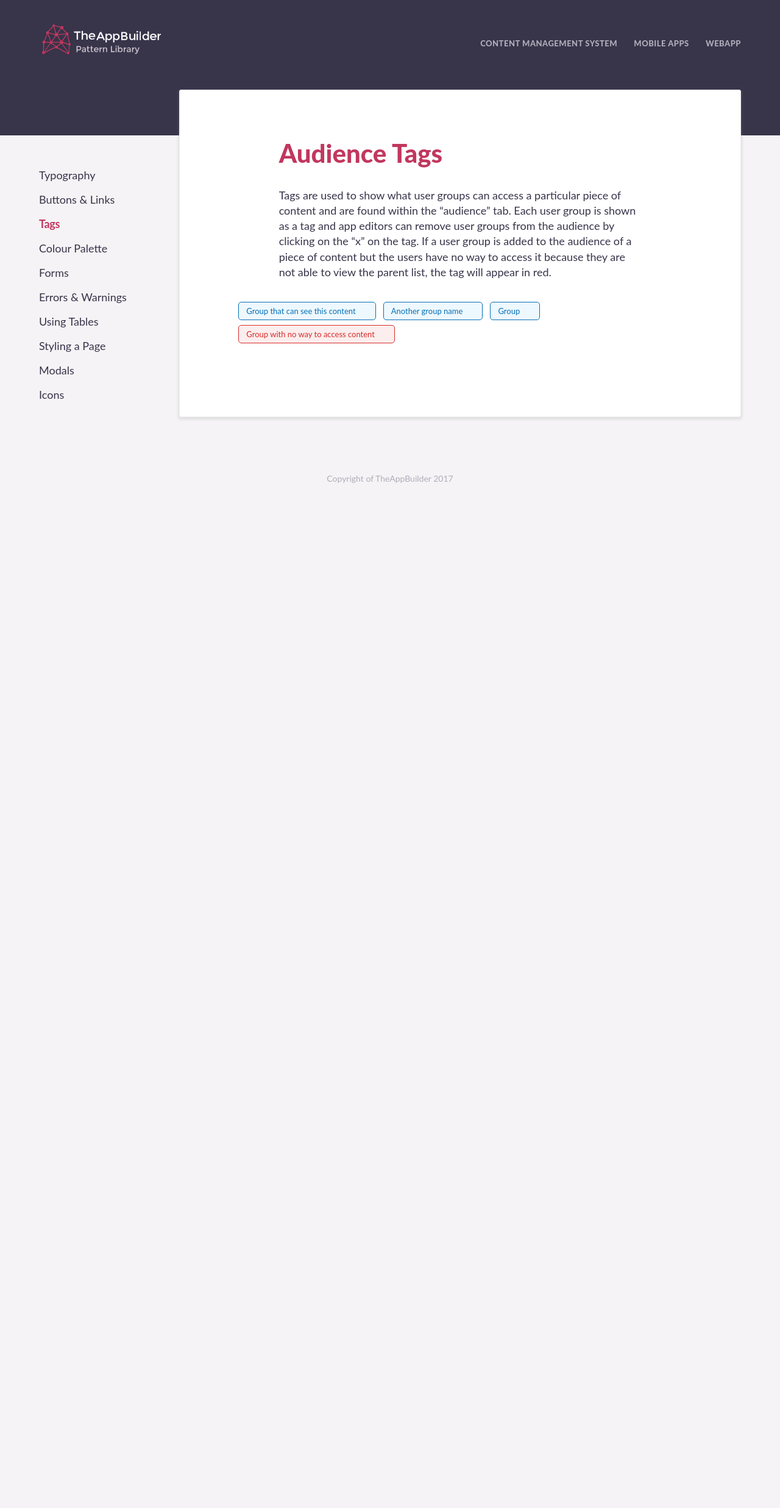
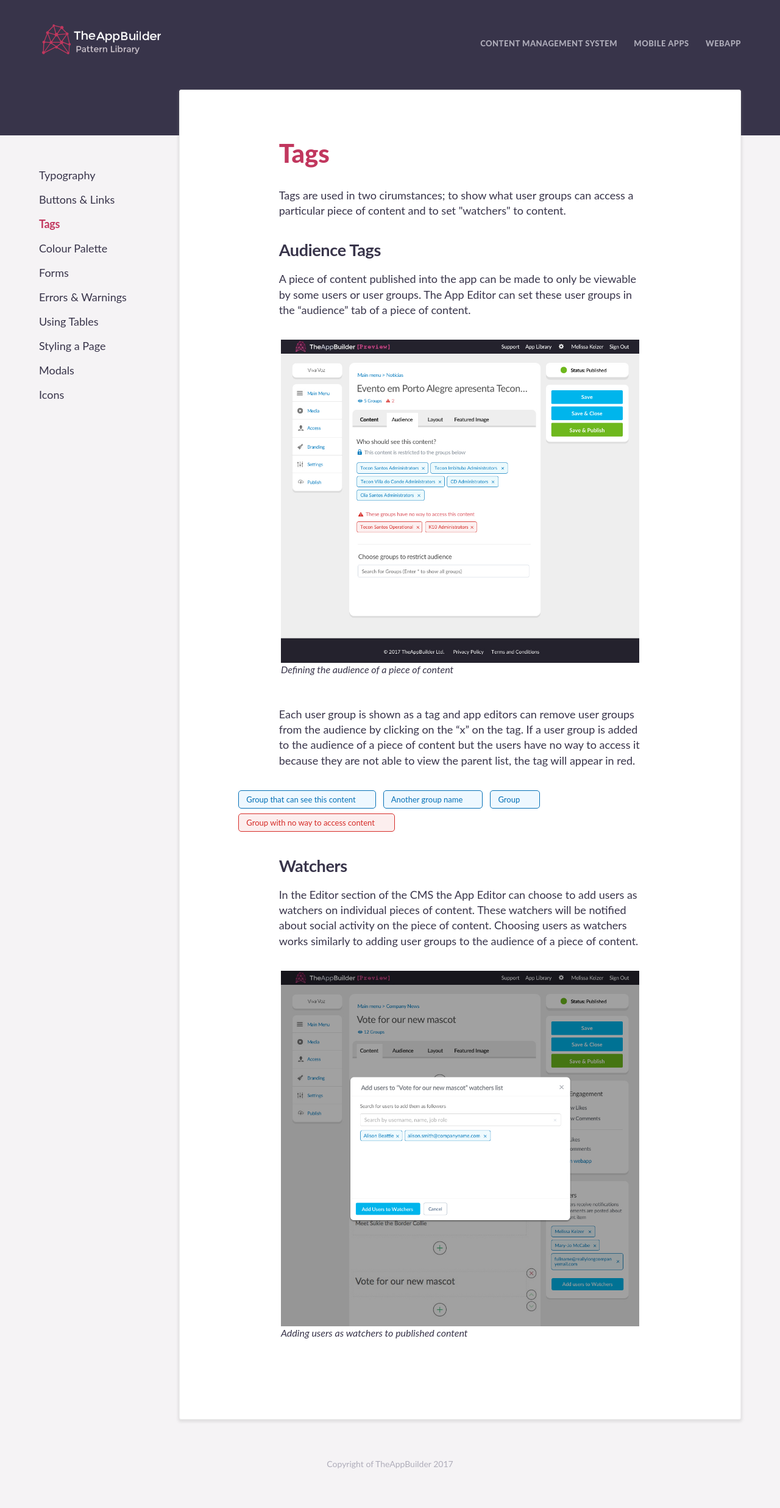
Before and after one commit to TheAppBuilderTeam/tab-pattern-library, a Jekyll site: the page built from cms/tags/index.html, in a window 1280 px wide. Shown: the whole page at 61% size. Built offline with Jekyll 4.4.1, drawn with Linux system fonts in a browser that asks for light colours; some web fonts are replaced; before the commit the page ends 900 px from its top, so only the background shows below that.

Commit message:
adding images and image class styles

```diff
--- a/_sass/_base.scss
+++ b/_sass/_base.scss
@@ -197,3 +197,23 @@
     width: 100%;
 	}
 }
+
+
+/* Main Content Images
+------------------------------------------------------------------ */
+
+.imageContainer{
+  margin: 0 auto;
+  display: block;
+  width: 80%;
+}
+.imageContainer--two{
+  img{
+    width: 49%;
+    padding-right: 2%;
+    display: inline-block;
+    .last{
+      padding: 0;
+    }
+  }
+}
--- a/_sass/_typography.scss
+++ b/_sass/_typography.scss
@@ -94,3 +94,10 @@
     	padding-right: 10px;
     }
 }
+
+p.caption{
+	font-size: 16px;
+	font-style: italic;
+	width: 100%;
+	padding: 0;
+}
--- a/cms/tags/index.html
+++ b/cms/tags/index.html
@@ -3,10 +3,20 @@
 platform: cms
 page: cms-tags
 selected: cms-tags
-title: Audience Tags
+title: Tags
 ---
 
-<p>Tags are used to show what user groups can access a particular piece of content and are found within the “audience” tab. Each user group is shown as a tag and app editors can remove user groups from the audience by clicking on the “x” on the tag. If a user group is added to the audience of a piece of content but the users have no way to access it because they are not able to view the parent list, the tag will appear in red. </p>
+<p>Tags are used in two cirumstances; to show what user groups can access a particular piece of content and to set "watchers" to content. </p>
+
+<h2>Audience Tags</h2>
+ <p>A piece of content published into the app can be made to only be viewable by some users or user groups. The App Editor can set these user groups in the “audience” tab of a piece of content.</p>
+
+ <div class="imageContainer imageContainer--one padding__50">
+ 	 <img src="{{ site.baseurl }}/assets/images/cms/tags/audience.jpg" alt="Defining the audience of a piece of content" /img>
+ 	 <p class="caption">Defining the audience of a piece of content</p>
+ </div>
+
+<p>Each user group is shown as a tag and app editors can remove user groups from the audience by clicking on the “x” on the tag. If a user group is added to the audience of a piece of content but the users have no way to access it because they are not able to view the parent list, the tag will appear in red. </p>
 
  <ul class="main__content__block textpadding__100 widerThanText"  markdown="0">
  	<li class="tag">Group that can see this content<a href="#" class="remove"></a></li>
@@ -14,3 +24,11 @@
  	<li class="tag">Group<a href="#" class="remove"></a></li>
  	<li class="tag tag--negative">Group with no way to access content<a href="#" class="remove remove--negative"></a></li>
  </ul>
+
+<h2>Watchers</h2>
+<p>In the Editor section of the CMS the App Editor can choose to add users as watchers on individual pieces of content. These watchers will be notified about social activity on the piece of content. Choosing users as watchers works similarly to adding user groups to the audience of a piece of content.</p>
+
+<div class="imageContainer imageContainer--one padding__50">
+	<img src="{{ site.baseurl }}/assets/images/cms/tags/watchers.jpg" alt="Adding users as watchers to content" /img>
+	<p class="caption">Adding users as watchers to published content</p>
+</div>
--- a/native/index.html
+++ b/native/index.html
@@ -1,6 +1,6 @@
 ---
 layout: default
-platform: webapp
+platform: native
 page: native-home
 selected: native-home
 title: Coming soon
```
Also changed, not shown: cms/buttons/index.html (+10 -4 lines), assets/images/cms/buttons/links-add-new-group.jpg (added), assets/images/cms/tags/audience.jpg (added), assets/images/cms/tags/watchers.jpg (added). Lines whose indentation alone changed are shown as unchanged.
